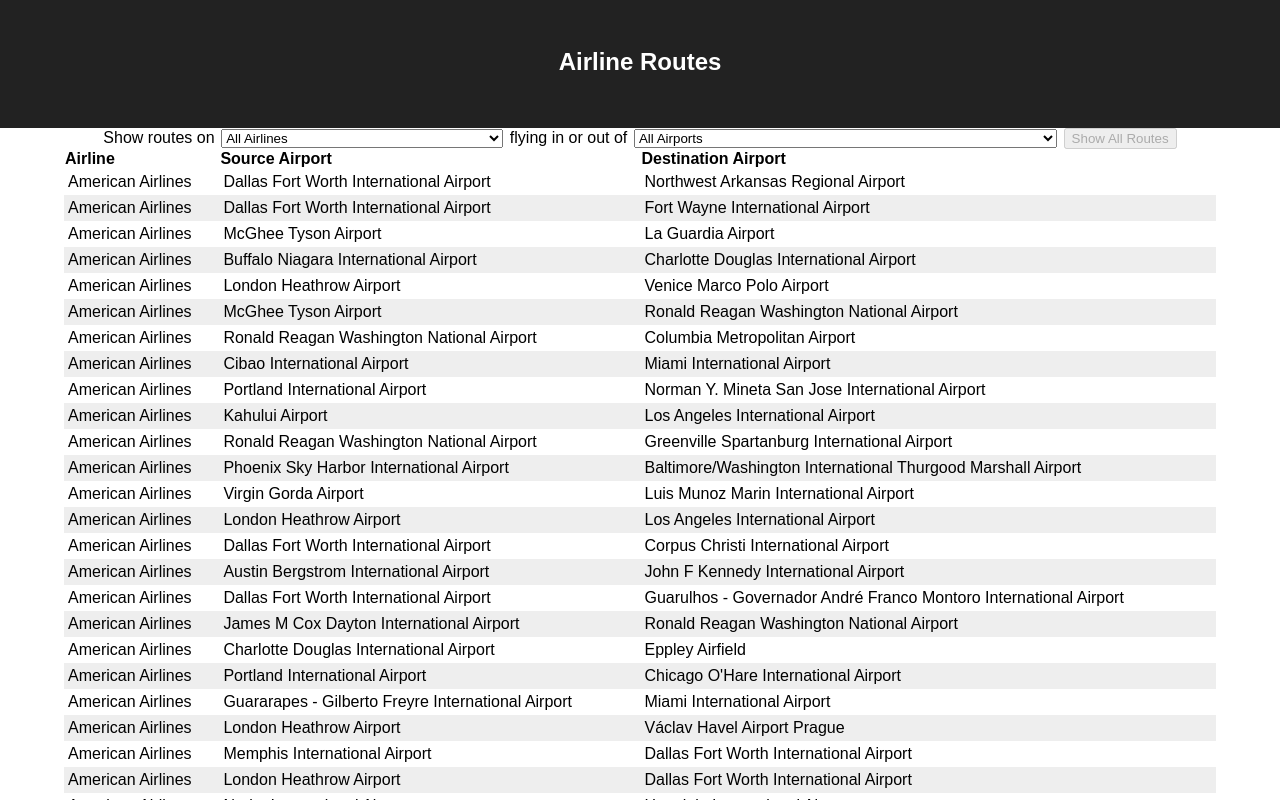
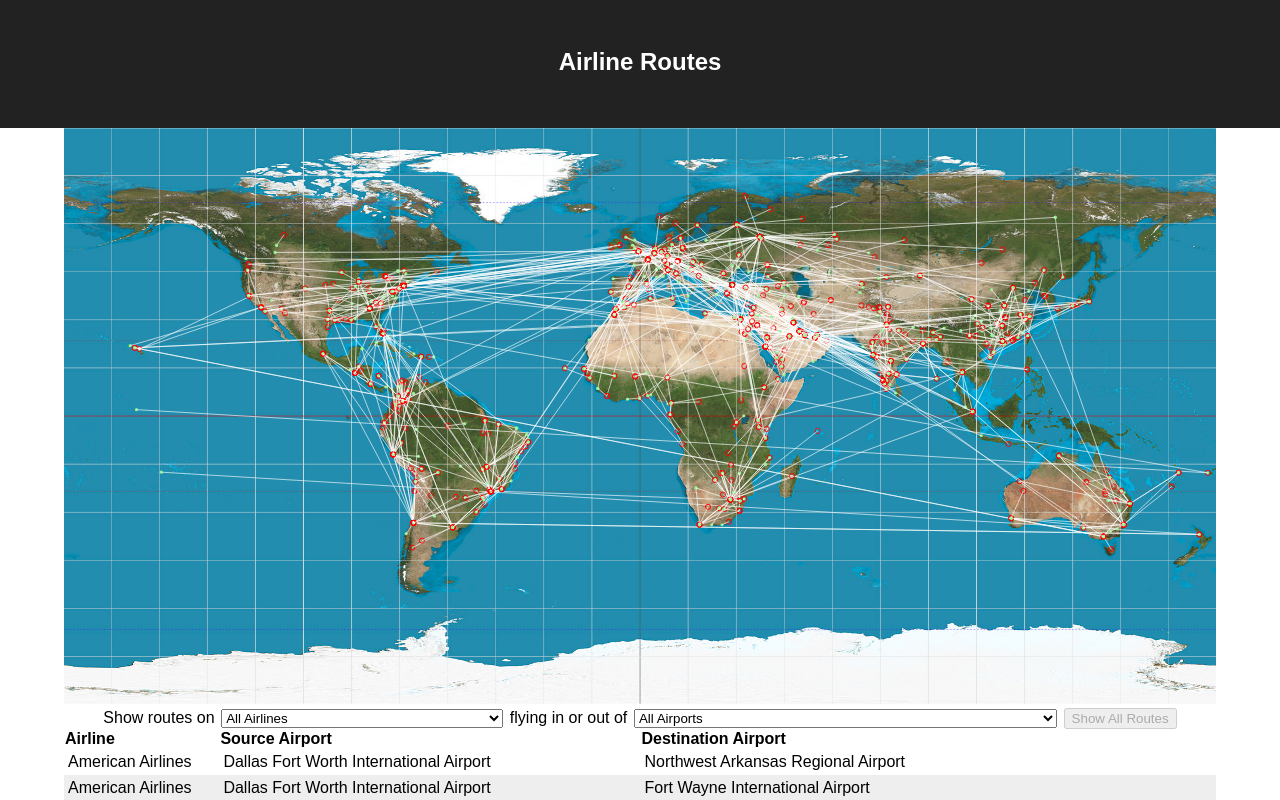
Before and after one commit to epofallon/airlines_spa, a React (Create React App) app: page / in a window 1280 px wide. Shown: the top 800 px of the page. Built offline with nearby package versions, Linux system fonts and the light colour scheme.

Commit message:
add svg map feature

```diff
--- a/src/App.js
+++ b/src/App.js
@@ -2,32 +2,8 @@
 import data, { getAirlineById, getAirportByCode } from './data';
 import RouteTable from './components/RouteTable';
 import Select from './components/Select';
+import Map from './components/Map';
 import './App.css';
-
-// const Map = () => {
-//   const x1 = 53.309700012200004;
-//   const y1 = -113.580001831;
-//   return (
-//     <svg className="map" viewBox="-180 -90 360 180">
-//       <g transform="scale(1 -1)">
-//         <image xlinkHref="equirectangular_world.jpg" href="equirectangular_world.jpg" x="-180" y="-90" height="100%" width="100%" transform="scale(1 -1)"/>
-
-//         {/* for each route */}
-//         <g key="">
-//           <circle className="source" cx={x1} cy={y1}>
-//             <title></title>
-//           </circle>
-//           <circle className="destination" cx={x1} cy={y1}>
-//             <title></title>
-//           </circle>
-//           <path d={`M${x1} ${y1} L ${x2} ${y2}`} />
-//         </g>
-//         {/* end route */}
-
-//       </g>
-//     </svg>
-//   );
-// }
 
 const App = () => {
   const [airline, setAirline] = useState({ name: 'All Airlines', id: 0 });
@@ -77,7 +53,7 @@
       <h1 className="title">Airline Routes</h1>
     </header>
     <section>
-      {/* <Map /> */}
+      <Map routes={filteredRoutes}  airports={data.airports}/>
 
       <div>
         Show routes on
--- /dev/null
+++ b/src/components/Map.js
@@ -0,0 +1,30 @@
+import React from 'react';
+import { getAirportByCode } from '../data';
+
+const Map = ({ routes, airports }) => {
+  return (
+    <svg className="map" viewBox="-180 -90 360 180">
+      <g transform="scale(1 -1)">
+        <image xlinkHref="equirectangular_world.jpg" href="equirectangular_world.jpg" x="-180" y="-90" height="100%" width="100%" transform="scale(1 -1)"/>
+
+        {routes.map(({ src, dest, airline }) => {
+          const { long: x1, lat: y1} = getAirportByCode(src);
+          const { long: x2, lat: y2} = getAirportByCode(dest);
+          return (
+            <g key={`${airline}${src}${dest}`}>
+              <circle className="source" cx={x1} cy={y1}>
+                <title></title>
+              </circle>
+              <circle className="destination" cx={x2} cy={y2}>
+                <title></title>
+              </circle>
+              <path d={`M${x1} ${y1} L ${x2} ${y2}`} />
+            </g>
+          );
+        })}
+      </g>
+    </svg>
+  );
+};
+
+export default Map;
```
